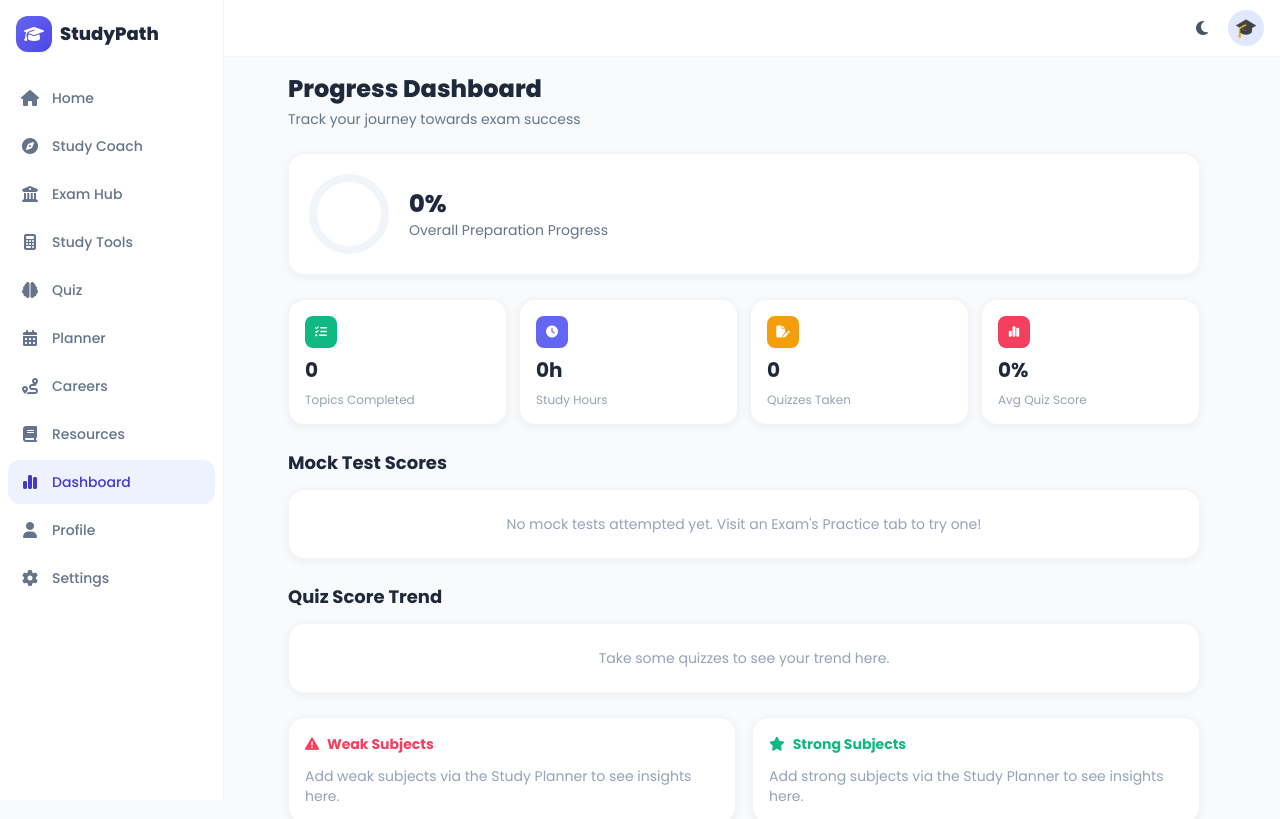
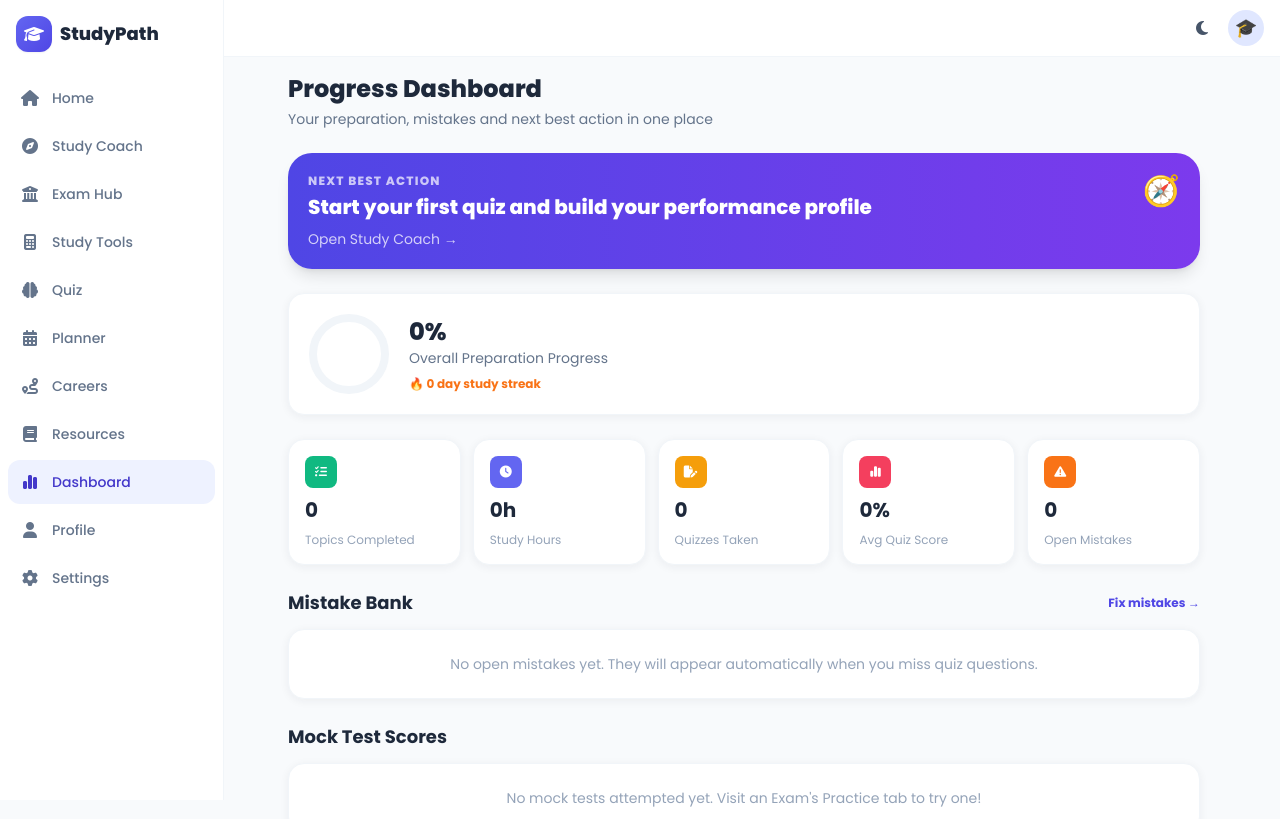
Before and after one commit to adityacricket/studypath, a React (Vite) app: page /studypath/dashboard in a window 1280 px wide. Shown: the top 819 px of the page. Built offline with nearby package versions, Linux system fonts and the light colour scheme.

Commit message:
Upgrade dashboard with mistake bank, streaks, and next actions

```diff
--- a/src/pages/Dashboard.jsx
+++ b/src/pages/Dashboard.jsx
@@ -1,47 +1,96 @@
 import React from 'react'
+import { Link } from 'react-router-dom'
 import { useApp } from '../context/AppContext.jsx'
 import AdSlot from '../components/AdSlot.jsx'
 
 export default function Dashboard() {
-  const { progress, quizHistory } = useApp()
+  const { progress, quizHistory, mistakes } = useApp()
 
   const avgScore = quizHistory.length
-    ? Math.round(quizHistory.reduce((sum, q) => sum + (q.score / q.total) * 100, 0) / quizHistory.length)
+    ? Math.round(
+        quizHistory.reduce(
+          (sum, q) => sum + (q.total ? (q.score / q.total) * 100 : 0),
+          0
+        ) / quizHistory.length
+      )
     : 0
 
   const overallProgress = Math.min(
-    Math.round(((progress.topicsCompleted.length * 2 + quizHistory.length * 3 + progress.studyHours) / 150) * 100),
+    Math.round(
+      ((progress.topicsCompleted.length * 2 + quizHistory.length * 3 + progress.studyHours) / 150) * 100
+    ),
     100
   )
 
   const recentQuizzes = quizHistory.slice(0, 8)
-  const maxScorePercent = Math.max(...recentQuizzes.map((q) => Math.round((q.score / q.total) * 100)), 100)
+  const openMistakes = mistakes.filter((m) => !m.fixedAt)
+  const recentMistakes = openMistakes.slice(0, 5)
+
+  const nextAction = openMistakes.length
+    ? `Fix ${openMistakes.length} mistake${openMistakes.length === 1 ? '' : 's'} from your Mistake Bank`
+    : quizHistory.length
+      ? 'Take another quiz and improve one weak area'
+      : 'Start your first quiz and build your performance profile'
 
   return (
     <div className="space-y-6">
       <div>
         <h1 className="text-2xl font-extrabold mb-1">Progress Dashboard</h1>
-        <p className="text-slate-500 dark:text-slate-400 text-sm">Track your journey towards exam success</p>
+        <p className="text-slate-500 dark:text-slate-400 text-sm">Your preparation, mistakes and next best action in one place</p>
       </div>
 
-      {/* Overall progress ring */}
-      <div className="card p-5 flex items-center gap-5">
+      <Link to="/coach" className="block rounded-3xl bg-gradient-to-r from-indigo-600 to-violet-600 p-5 text-white shadow-lg transition hover:-translate-y-0.5">
+        <div className="flex items-start justify-between gap-4">
+          <div>
+            <p className="text-xs font-black uppercase tracking-widest text-white/70">Next best action</p>
+            <h2 className="mt-1 text-xl font-black">{nextAction}</h2>
+            <p className="mt-2 text-sm text-white/75">Open Study Coach →</p>
+          </div>
+          <span className="text-3xl">🧭</span>
+        </div>
+      </Link>
+
+      <div className="card p-5 flex flex-wrap items-center gap-5">
         <ProgressRing percent={overallProgress} />
-        <div>
+        <div className="min-w-[180px]">
           <p className="text-2xl font-extrabold">{overallProgress}%</p>
           <p className="text-sm text-slate-500 dark:text-slate-400">Overall Preparation Progress</p>
+          <p className="mt-2 text-xs font-bold text-orange-500">🔥 {progress.streakDays || 0} day study streak</p>
         </div>
       </div>
 
-      {/* Stat grid */}
-      <div className="grid grid-cols-2 md:grid-cols-4 gap-3">
+      <div className="grid grid-cols-2 gap-3 md:grid-cols-5">
         <StatCard icon="fa-list-check" value={progress.topicsCompleted.length} label="Topics Completed" color="bg-emerald-500" />
         <StatCard icon="fa-clock" value={`${progress.studyHours}h`} label="Study Hours" color="bg-indigo-500" />
         <StatCard icon="fa-file-pen" value={quizHistory.length} label="Quizzes Taken" color="bg-amber-500" />
         <StatCard icon="fa-chart-simple" value={`${avgScore}%`} label="Avg Quiz Score" color="bg-rose-500" />
+        <StatCard icon="fa-triangle-exclamation" value={openMistakes.length} label="Open Mistakes" color="bg-orange-500" />
       </div>
 
-      {/* Mock test scores */}
+      <div>
+        <div className="flex items-center justify-between mb-3">
+          <h2 className="section-title">Mistake Bank</h2>
+          <Link to="/coach" className="text-xs font-bold text-primary-600">Fix mistakes →</Link>
+        </div>
+        {recentMistakes.length === 0 ? (
+          <div className="card p-6 text-center text-sm text-slate-400">No open mistakes yet. They will appear automatically when you miss quiz questions.</div>
+        ) : (
+          <div className="space-y-2">
+            {recentMistakes.map((mistake) => (
+              <div key={mistake.id} className="card p-4">
+                <div className="flex items-start justify-between gap-3">
+                  <div>
+                    <p className="text-sm font-semibold">{mistake.question || mistake.note}</p>
+                    <p className="mt-1 text-xs text-rose-500">{mistake.topic || 'General'} • {mistake.type}</p>
+                  </div>
+                  <span className="badge bg-rose-50 text-rose-600 dark:bg-rose-900/20 dark:text-rose-300">Review</span>
+                </div>
+              </div>
+            ))}
+          </div>
+        )}
+      </div>
+
       <div>
         <h2 className="section-title mb-3">Mock Test Scores</h2>
         {progress.mockScores.length === 0 ? (
@@ -54,30 +103,29 @@ export default function Dashboard() {
                   <p className="text-sm font-semibold">{m.exam}</p>
                   <p className="text-xs text-slate-400">{new Date(m.date).toLocaleDateString('en-IN')}</p>
                 </div>
-                <span className="badge bg-primary-50 dark:bg-primary-900/30 text-primary-700 dark:text-primary-300">{m.score}/{m.total}</span>
+                <span className="badge bg-primary-50 text-primary-700 dark:bg-primary-900/30 dark:text-primary-300">{m.score}/{m.total}</span>
               </div>
             ))}
           </div>
         )}
       </div>
 
-      {/* Quiz score trend */}
       <div>
         <h2 className="section-title mb-3">Quiz Score Trend</h2>
         {recentQuizzes.length === 0 ? (
           <div className="card p-6 text-center text-sm text-slate-400">Take some quizzes to see your trend here.</div>
         ) : (
           <div className="card p-4">
-            <div className="flex items-end gap-2 h-32">
+            <div className="flex h-32 items-end gap-2">
               {recentQuizzes.slice().reverse().map((q, i) => {
-                const pct = Math.round((q.score / q.total) * 100)
+                const pct = q.total ? Math.round((q.score / q.total) * 100) : 0
                 return (
-                  <div key={i} className="flex-1 flex flex-col items-center gap-1 group">
-                    <div className="w-full bg-slate-100 dark:bg-slate-800 rounded-t-lg relative flex-1 flex items-end overflow-hidden">
+                  <div key={i} className="group flex flex-1 flex-col items-center gap-1">
+                    <div className="relative flex h-full w-full items-end overflow-hidden rounded-t-lg bg-slate-100 dark:bg-slate-800">
                       <div
                         className={`w-full rounded-t-lg transition-all ${pct >= 60 ? 'bg-emerald-400' : pct >= 40 ? 'bg-amber-400' : 'bg-rose-400'}`}
                         style={{ height: `${pct}%` }}
-                      ></div>
+                      />
                     </div>
                     <span className="text-[10px] text-slate-400">{pct}%</span>
                   </div>
@@ -88,39 +136,37 @@ export default function Dashboard() {
         )}
       </div>
 
-      {/* Weak / strong subjects */}
-      <div className="grid md:grid-cols-2 gap-4">
+      <div className="grid gap-4 md:grid-cols-2">
         <div className="card p-4">
-          <h3 className="font-bold text-sm mb-3 text-rose-500"><i className="fas fa-triangle-exclamation mr-2"></i>Weak Subjects</h3>
+          <h3 className="mb-3 text-sm font-bold text-rose-500"><i className="fas fa-triangle-exclamation mr-2"></i>Weak Subjects</h3>
           {progress.weakSubjects.length === 0 ? (
             <p className="text-sm text-slate-400">Add weak subjects via the Study Planner to see insights here.</p>
           ) : (
             <div className="flex flex-wrap gap-2">
               {progress.weakSubjects.map((s) => (
-                <span key={s} className="badge bg-rose-50 dark:bg-rose-900/30 text-rose-600 dark:text-rose-300">{s}</span>
+                <span key={s} className="badge bg-rose-50 text-rose-600 dark:bg-rose-900/30 dark:text-rose-300">{s}</span>
               ))}
             </div>
           )}
         </div>
         <div className="card p-4">
-          <h3 className="font-bold text-sm mb-3 text-emerald-500"><i className="fas fa-star mr-2"></i>Strong Subjects</h3>
+          <h3 className="mb-3 text-sm font-bold text-emerald-500"><i className="fas fa-star mr-2"></i>Strong Subjects</h3>
           {progress.strongSubjects.length === 0 ? (
             <p className="text-sm text-slate-400">Add strong subjects via the Study Planner to see insights here.</p>
           ) : (
             <div className="flex flex-wrap gap-2">
               {progress.strongSubjects.map((s) => (
-                <span key={s} className="badge bg-emerald-50 dark:bg-emerald-900/30 text-emerald-600 dark:text-emerald-300">{s}</span>
+                <span key={s} className="badge bg-emerald-50 text-emerald-600 dark:bg-emerald-900/30 dark:text-emerald-300">{s}</span>
               ))}
             </div>
           )}
         </div>
       </div>
 
-      {/* Study log */}
       <div>
         <h2 className="section-title mb-3">Recent Study Log</h2>
         {progress.studyLog.length === 0 ? (
-          <div className="card p-6 text-center text-sm text-slate-400">Log study hours using the Study Time Calculator tool.</div>
+          <div className="card p-6 text-center text-sm text-slate-400">Start a Study Coach session or log study time using the Study Time Calculator tool.</div>
         ) : (
           <div className="space-y-2">
             {progress.studyLog.slice(0, 6).map((log, i) => (
@@ -143,8 +189,8 @@ export default function Dashboard() {
 
 function StatCard({ icon, value, label, color }) {
   return (
-    <div className="card p-4 flex flex-col gap-2">
-      <div className={`w-8 h-8 rounded-lg ${color} flex items-center justify-center text-white text-xs`}>
+    <div className="card flex flex-col gap-2 p-4">
+      <div className={`flex h-8 w-8 items-center justify-center rounded-lg ${color} text-xs text-white`}>
         <i className={`fas ${icon}`}></i>
       </div>
       <span className="text-xl font-bold">{value}</span>
@@ -162,21 +208,13 @@ function ProgressRing({ percent }) {
 
   return (
     <svg height={radius * 2} width={radius * 2} className="shrink-0">
-      <circle
-        stroke="currentColor"
-        className="text-slate-100 dark:text-slate-800"
-        fill="transparent"
-        strokeWidth={stroke}
-        r={normalizedRadius}
-        cx={radius}
-        cy={radius}
-      />
+      <circle stroke="currentColor" className="text-slate-100 dark:text-slate-800" fill="transparent" strokeWidth={stroke} r={normalizedRadius} cx={radius} cy={radius} />
       <circle
         stroke="currentColor"
         className="text-primary-600"
         fill="transparent"
         strokeWidth={stroke}
-        strokeDasharray={circumference + ' ' + circumference}
+        strokeDasharray={`${circumference} ${circumference}`}
         style={{ strokeDashoffset, transition: 'stroke-dashoffset 0.6s ease', strokeLinecap: 'round' }}
         r={normalizedRadius}
         cx={radius}
```
